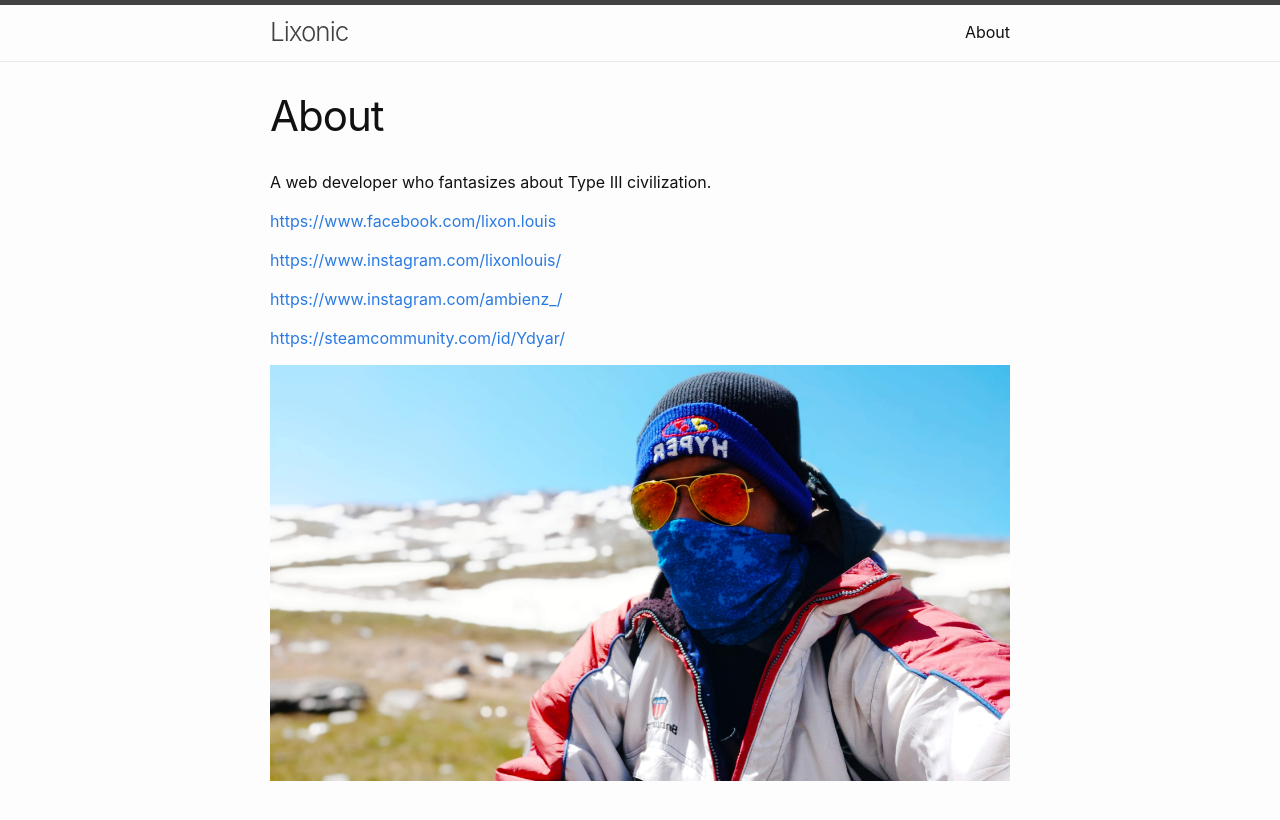
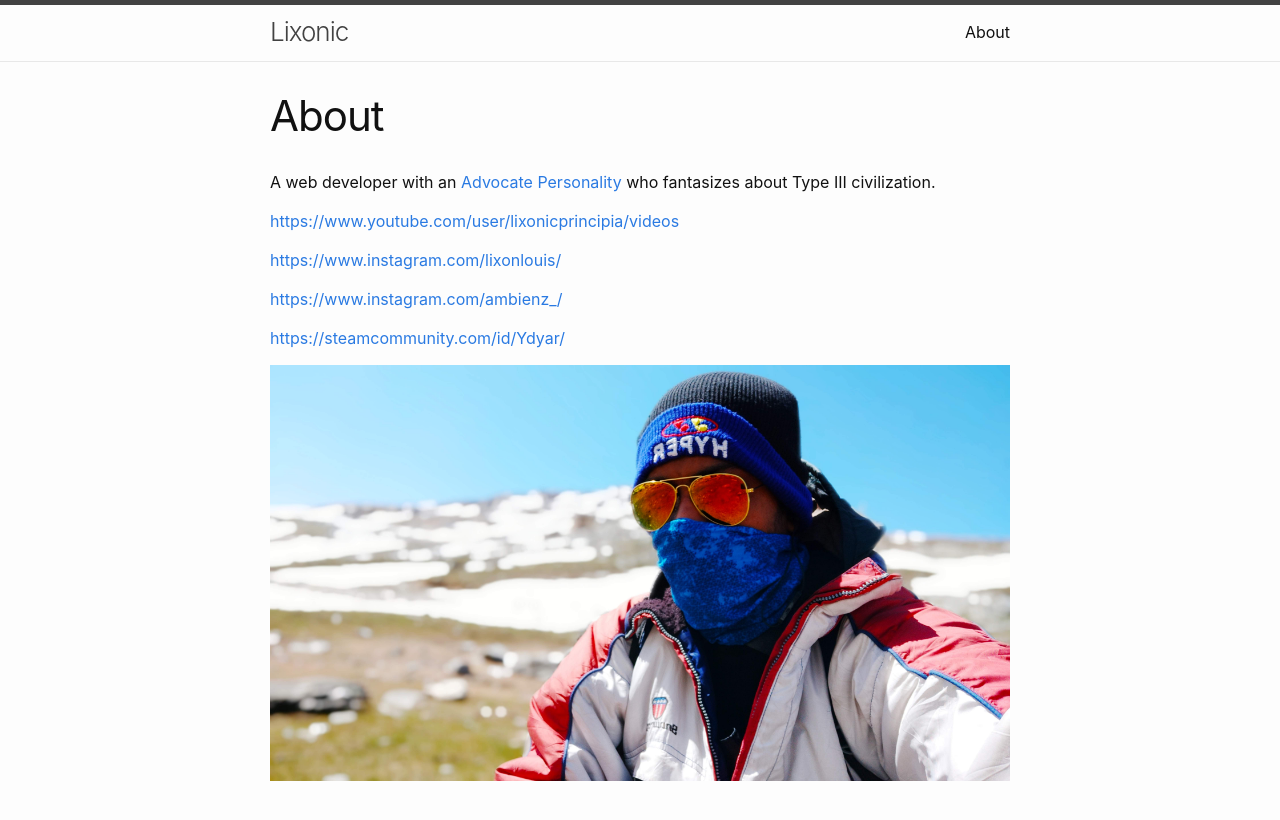
Before and after one commit to lixonic/lixonic, a Jekyll site: the page built from about.markdown, in a window 1280 px wide. Shown: the top 820 px of the page. Built offline with Jekyll 4.4.1, drawn with Linux system fonts in a browser that asks for light colours.

```diff
--- a/about.markdown
+++ b/about.markdown
@@ -4,9 +4,9 @@ title: About
 permalink: /about/
 ---
 
-A web developer who fantasizes about Type III civilization.
+A web developer with an [Advocate Personality](https://www.16personalities.com/infj-personality) who fantasizes about Type III civilization.
 
-[https://www.facebook.com/lixon.louis](https://www.facebook.com/lixon.louis)
+[https://www.youtube.com/user/lixonicprincipia/videos](https://www.youtube.com/user/lixonicprincipia/videos)
 
 [https://www.instagram.com/lixonlouis/](https://www.instagram.com/lixonlouis/)
 
```
Also changed, not shown: _posts/2020-07-15-forgotten-haiku-movie.md (added, +9 -0 lines).
